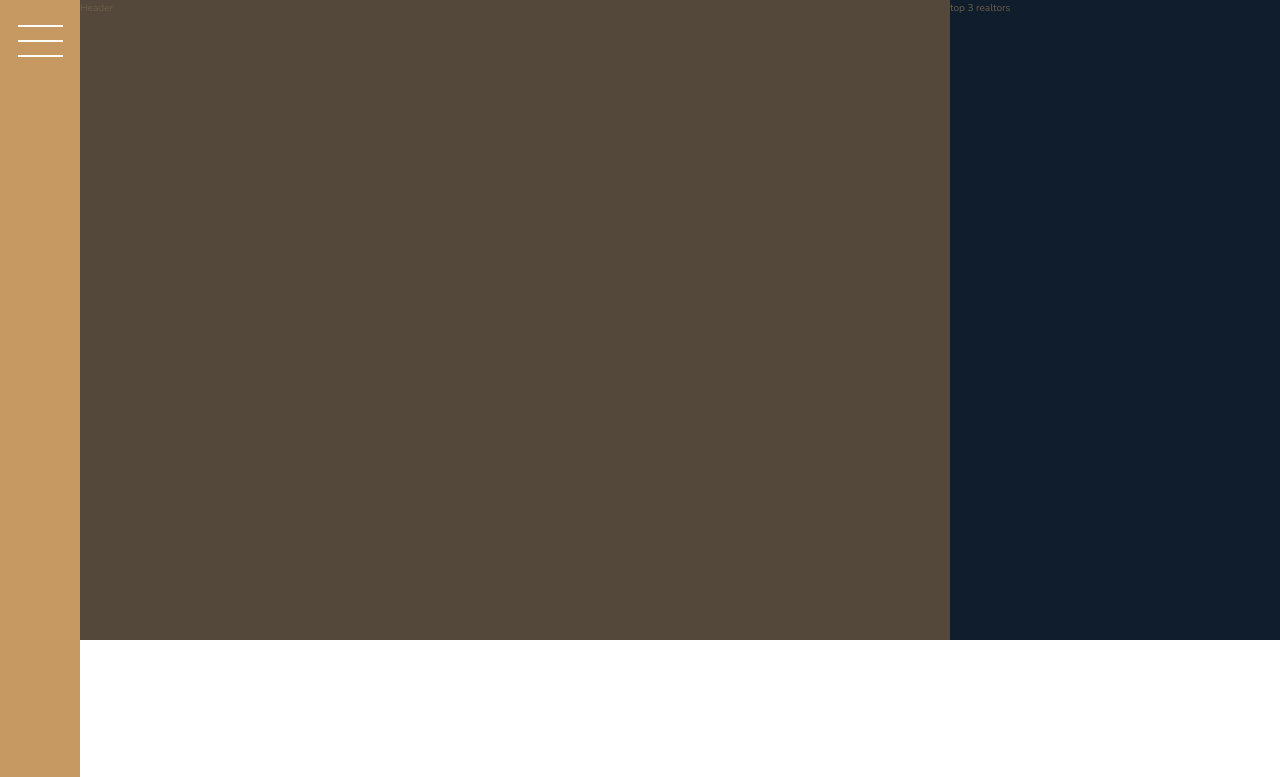
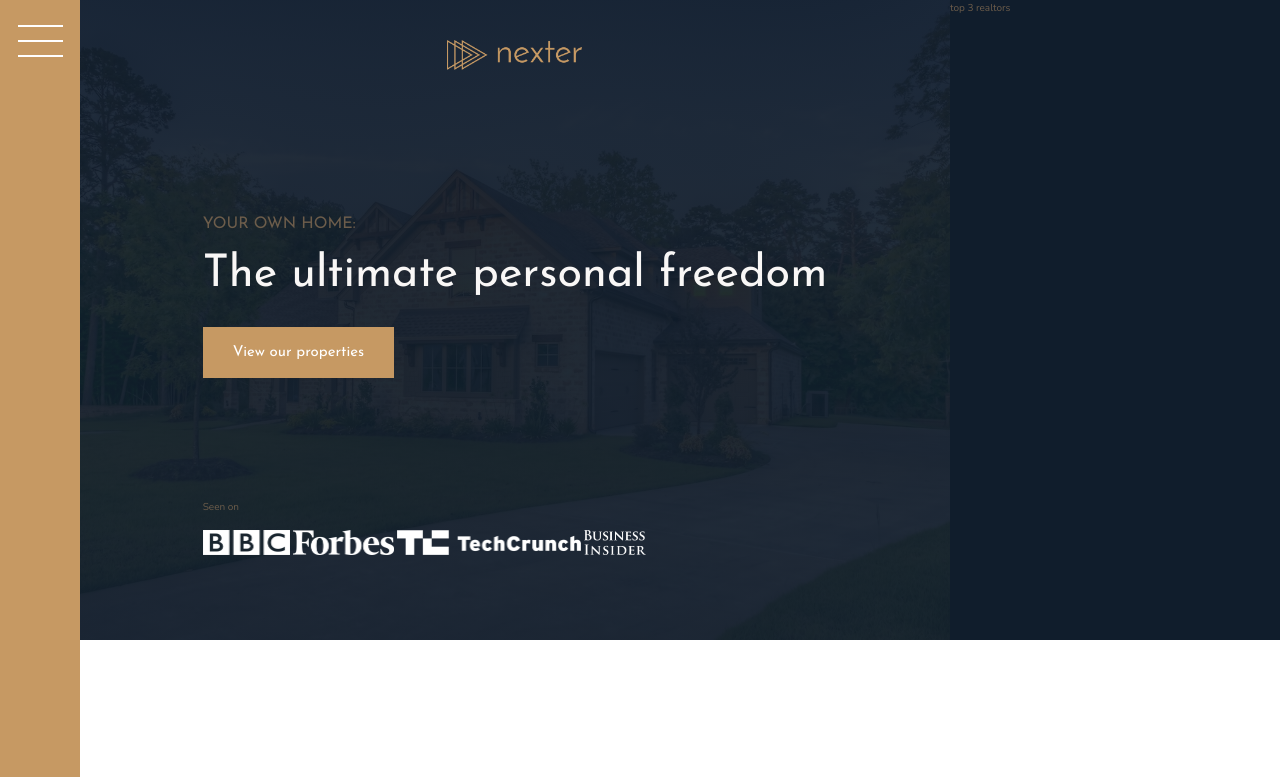
Before and after one commit to kshitijk83/css-grid, a website: page index.html in a window 1280 px wide. Shown: the top 777 px of the page. Drawn offline with nearby package versions, Linux system fonts and the light colour scheme.

Commit message:
bulding header (not completed)

```diff
--- a/index.html
+++ b/index.html
@@ -18,7 +18,17 @@
         </div>
 
         <header class="header">
-            Header
+            <img src="img/logo.png" alt="Nexter logo" class="header__logo">
+            <h3 class="heading-3">Your own home:</h3>
+            <h1 class="heading-1">The ultimate personal freedom</h1>
+            <button class="btn header__btn">View our properties</button>
+            <div class="header__seeon-text">Seen on</div>
+            <div class="header__seenon-logos">
+                <img src="img/logo-bbc.png" alt="Seen on logo 1">
+                <img src="img/logo-forbes.png" alt="Seen on logo 2">
+                <img src="img/logo-techcrunch.png" alt="Seen on logo 3">
+                <img src="img/logo-bi.png" alt="Seen on logo 4">
+            </div>
         </header>
 
         <div class="realtors">
--- a/sass/_header.scss
+++ b/sass/_header.scss
@@ -1,5 +1,37 @@
 .header {
-    background-color: $color-grey-dark-1;
+
     grid-column: full-start/col-end 6;
+    background-image: linear-gradient(rgba($color-secondary, .93), rgba($color-secondary, .93)), url(../img/hero.jpeg);
+    background-size: cover;
+    background-position: center;
+    padding: 8rem;
+    padding-top: 4rem;
 
+    display: grid;
+    grid-template-rows: 1fr min-content 6rem 1fr;
+    grid-template-columns: max-content;
+    grid-row-gap: 1.5rem;
+    justify-content: center;
+
+    &__logo {
+        height: 3rem;
+        justify-self: center;
+    }
+
+    &__btn {
+        align-self: start;
+        justify-self: start;
+    }
+
+    &__seenon-text {
+
+    }
+
+    &__seenon-logos {
+
+        img {
+            height: 2.5rem;
+            width: auto;
+        }
+    }
 }
--- a/sass/_typography.scss
+++ b/sass/_typography.scss
@@ -5,6 +5,9 @@
 
 .heading-1 {
     @extend %heading;
+    font-size: 4.5rem;
+    color: $color-grey-light-1;
+    line-height: 1;
 }
 
 .heading-2 {
```
Also changed, not shown: css/style.css.
